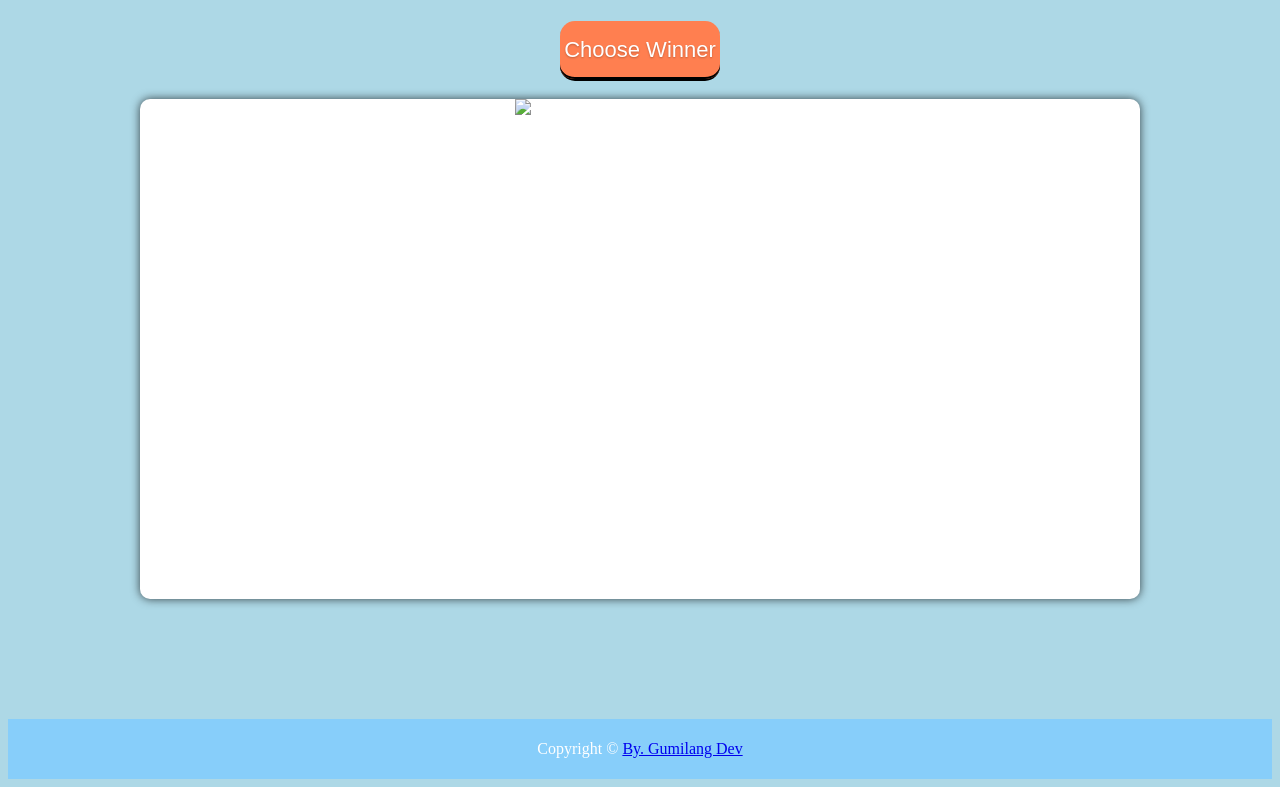
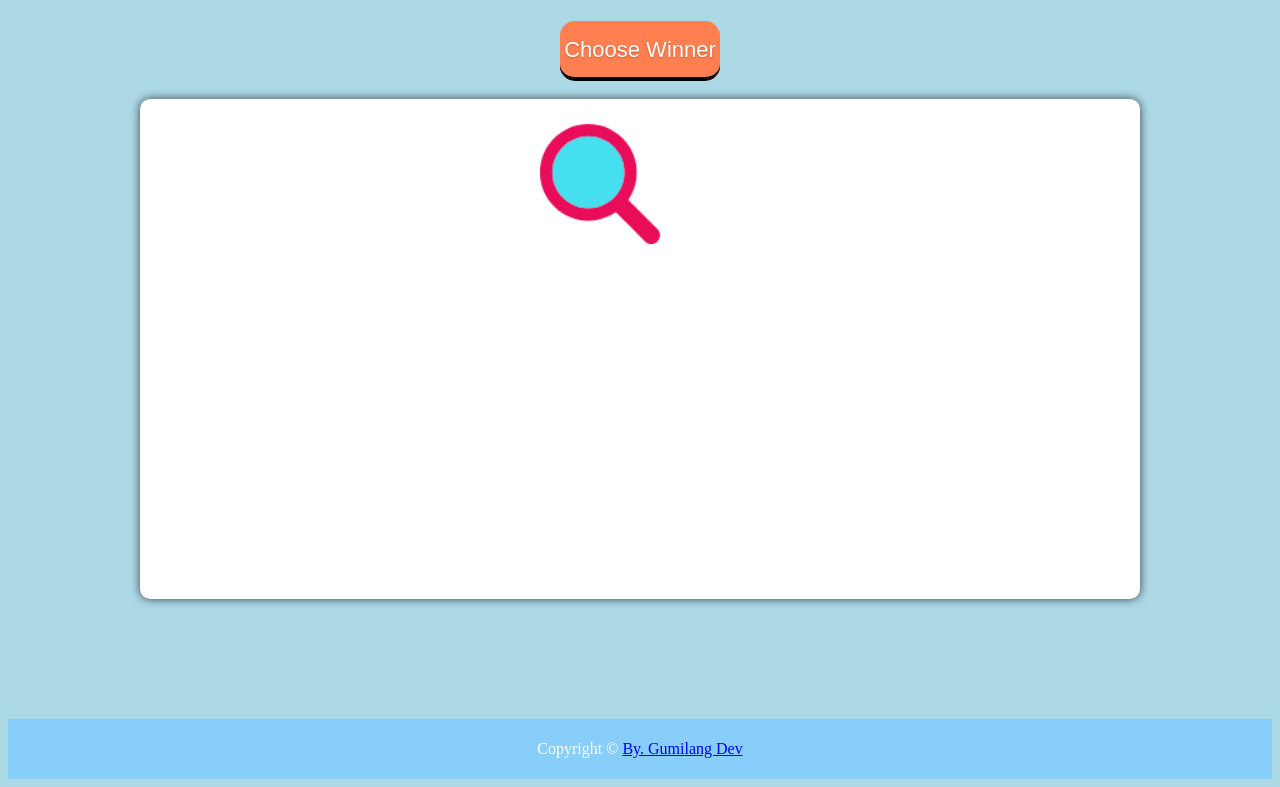
Before and after one commit to mgilangggggg/Random-Winner, a plain HTML site: page index.html in a window 1280 px wide. Shown: the part 129-916 px from the top of the page. Drawn offline with Linux system fonts and the light colour scheme.

Commit message:
Set assets

```diff
--- a/index.html
+++ b/index.html
@@ -13,7 +13,7 @@
     <h1>🎉 Random Winner 🎉</h1>
     <button id="select_button" class="button">Choose Winner</button>
     <div id="container">
-        <img src="asset/searching.gif" width="250" id="search">
+        <img src="assets/searching.gif" width="250" id="search">
         <ol id="winner"></ol>
     </div>
     <footer>
```
